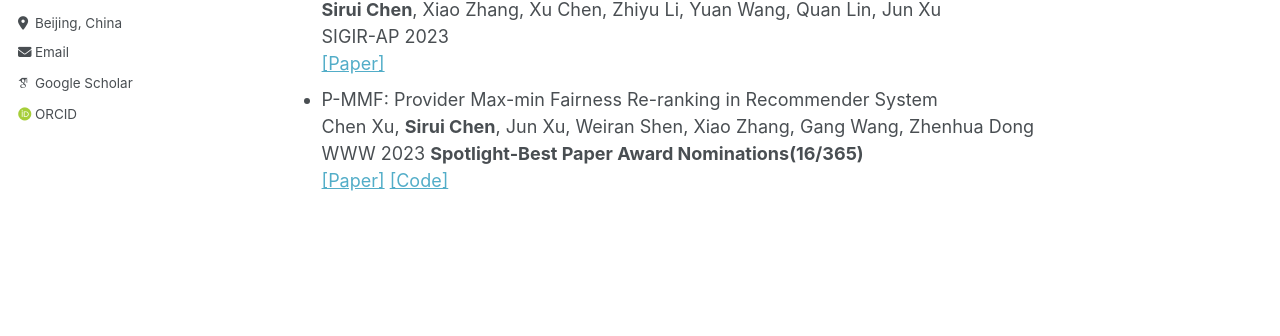
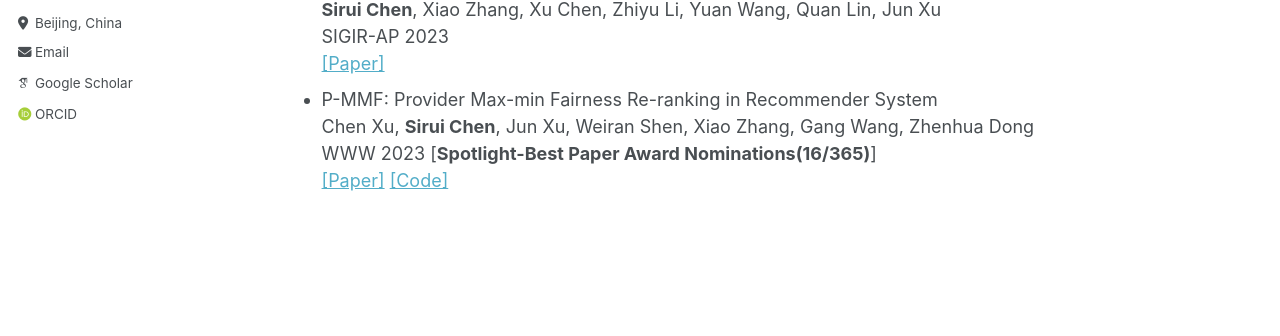
Before and after one commit to csr16/csr16.github.io, a Jekyll site: the page built from _pages/about.md, in a window 1280 px wide and 900 px high, scrolled down 879 px. Shown: the part 289-625 px from the top of the window. Built offline with Jekyll 4.4.1, drawn with Linux system fonts in a browser that asks for light colours; some web fonts are replaced.

Commit message:
update sigir2024

```diff
--- a/_pages/about.md
+++ b/_pages/about.md
@@ -41,5 +41,5 @@ SIGIR-AP 2023<br>
 [[Paper]](https://dl.acm.org/doi/abs/10.1145/3624918.3625311?casa_token=FTOMSZ8OASAAAAAA:MRqqcE__k0emy7Z7WlsQy0XxENCYDn-AfVQwEaLwiMw1Gs50lGT2ScV308yiqX4htUyceVaCbVV9)<br>
 - P-MMF: Provider Max-min Fairness Re-ranking in Recommender System<br>
 Chen Xu, __Sirui Chen__, Jun Xu, Weiran Shen, Xiao Zhang, Gang Wang, Zhenhua Dong<br>
-WWW 2023 __Spotlight-Best Paper Award Nominations(16/365)__<br>
+WWW 2023 [__Spotlight-Best Paper Award Nominations(16/365)__]<br>
 [[Paper]](https://dl.acm.org/doi/abs/10.1145/3543507.3583296?casa_token=F51acjY5vuMAAAAA:zaoH21lA2vAK6kj0CShFe5XJI8AwaK6NhXj0qS4HND0XtSqsN-TCeZpwUcBsiBv7rK1NxxPBy5Ij) [[Code]](https://github.com/XuChen0427/P-MMF)<br>
```
